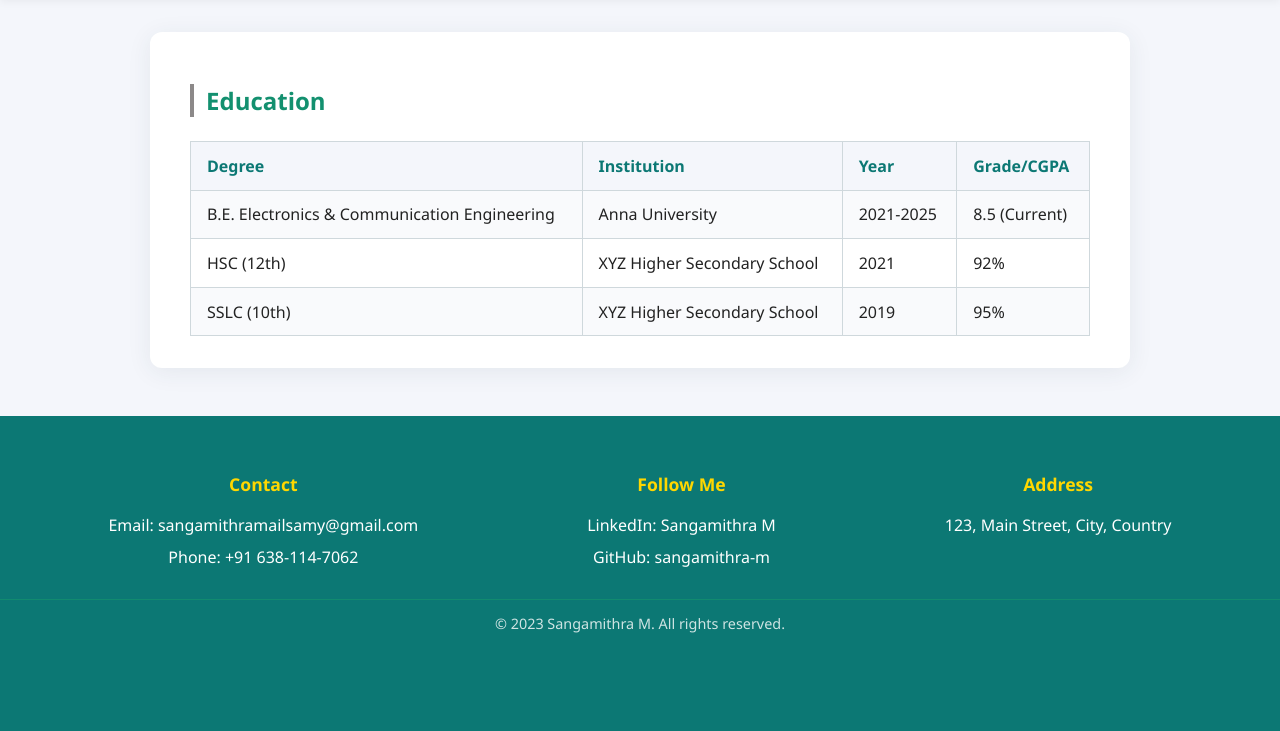
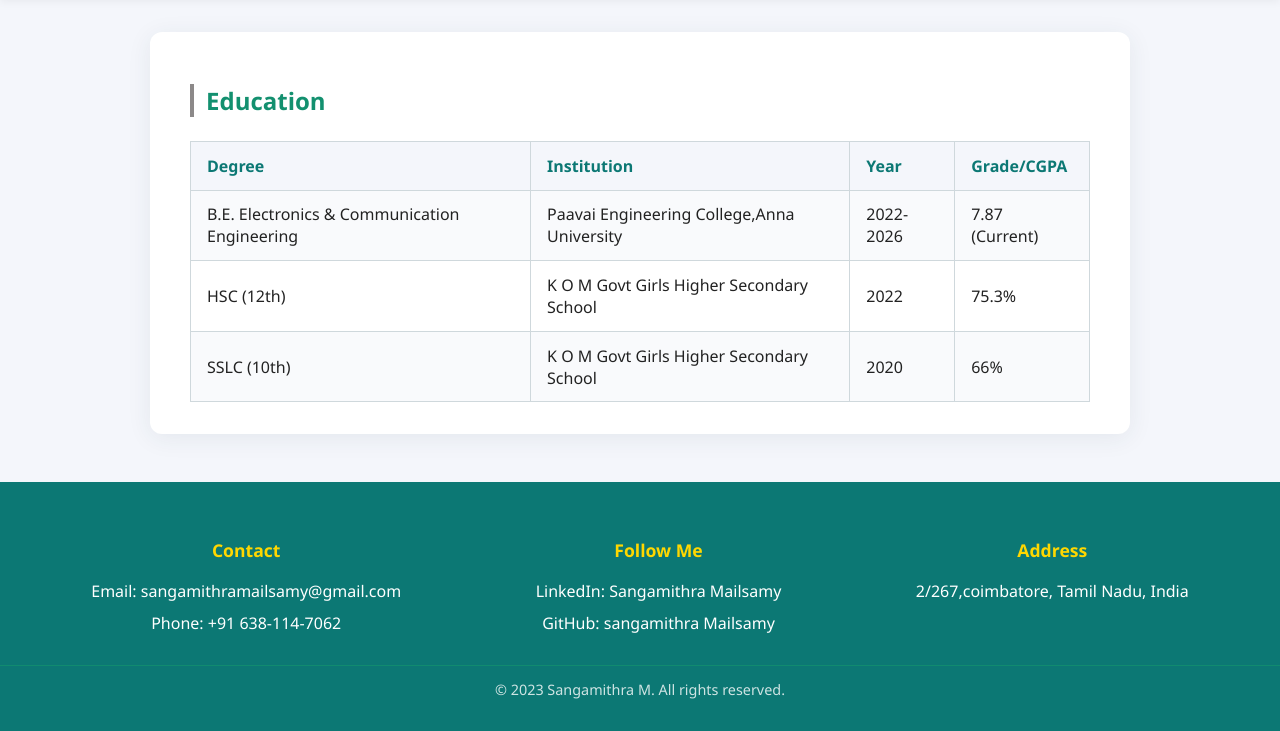
Before and after one commit to sangamithramailsamy/-my-portfolio-web-, a Flask app: page /educationalqualification in a window 1280 px wide. Shown: the part 157-888 px from the top of the page. Before the commit the page ends 790 px from the top, so only its background shows below. Run offline with Flask 3, Linux system fonts and the light colour scheme.

Commit message:
modfied education.html file

```diff
--- a/templates/achievements.html
+++ b/templates/achievements.html
@@ -286,8 +286,10 @@
           <h4>Professional Links</h4>
           <p>
             <strong>LinkedIn:</strong>
-            <a href="https://linkedin.com/in/sangamithra-m" target="_blank"
-              >linkedin.com/in/sangamithra-m</a
+            <a
+              href="https://www.linkedin.com/in/sangamithra Mailsamy"
+              target="_blank"
+              >linkedin.com/in/sangamithra Mailsamy</a
             >
           </p>
           <p>
--- a/templates/education.html
+++ b/templates/education.html
@@ -165,21 +165,21 @@
         </tr>
         <tr>
           <td>B.E. Electronics & Communication Engineering</td>
-          <td>Anna University</td>
-          <td>2021-2025</td>
-          <td>8.5 (Current)</td>
+          <td>Paavai Engineering College,Anna University</td>
+          <td>2022-2026</td>
+          <td>7.87 (Current)</td>
         </tr>
         <tr>
           <td>HSC (12th)</td>
-          <td>XYZ Higher Secondary School</td>
-          <td>2021</td>
-          <td>92%</td>
+          <td>K O M Govt Girls Higher Secondary School</td>
+          <td>2022</td>
+          <td>75.3%</td>
         </tr>
         <tr>
           <td>SSLC (10th)</td>
-          <td>XYZ Higher Secondary School</td>
-          <td>2019</td>
-          <td>95%</td>
+          <td>K O M Govt Girls Higher Secondary School</td>
+          <td>2020</td>
+          <td>66%</td>
         </tr>
       </table>
     </div>
@@ -194,20 +194,22 @@
           <h4>Follow Me</h4>
           <p>
             LinkedIn:
-            <a href="https://www.linkedin.com/in/sangamithra-m" target="_blank"
-              >Sangamithra M</a
+            <a
+              href="https://www.linkedin.com/in/sangamithra Mailsamy"
+              target="_blank"
+              >Sangamithra Mailsamy</a
             >
           </p>
           <p>
             GitHub:
-            <a href="https://github.com/sangamithra-m" target="_blank"
-              >sangamithra-m</a
+            <a href="https://github.com/" target="_blank"
+              >sangamithra Mailsamy</a
             >
           </p>
         </div>
         <div class="footer-section">
           <h4>Address</h4>
-          <p>123, Main Street, City, Country</p>
+          <p>2/267,coimbatore, Tamil Nadu, India</p>
         </div>
       </div>
       <div class="footer-bottom">
```
Also changed, not shown: templates/about.html (+24 -19 lines), templates/index.html (+17 -8 lines).
